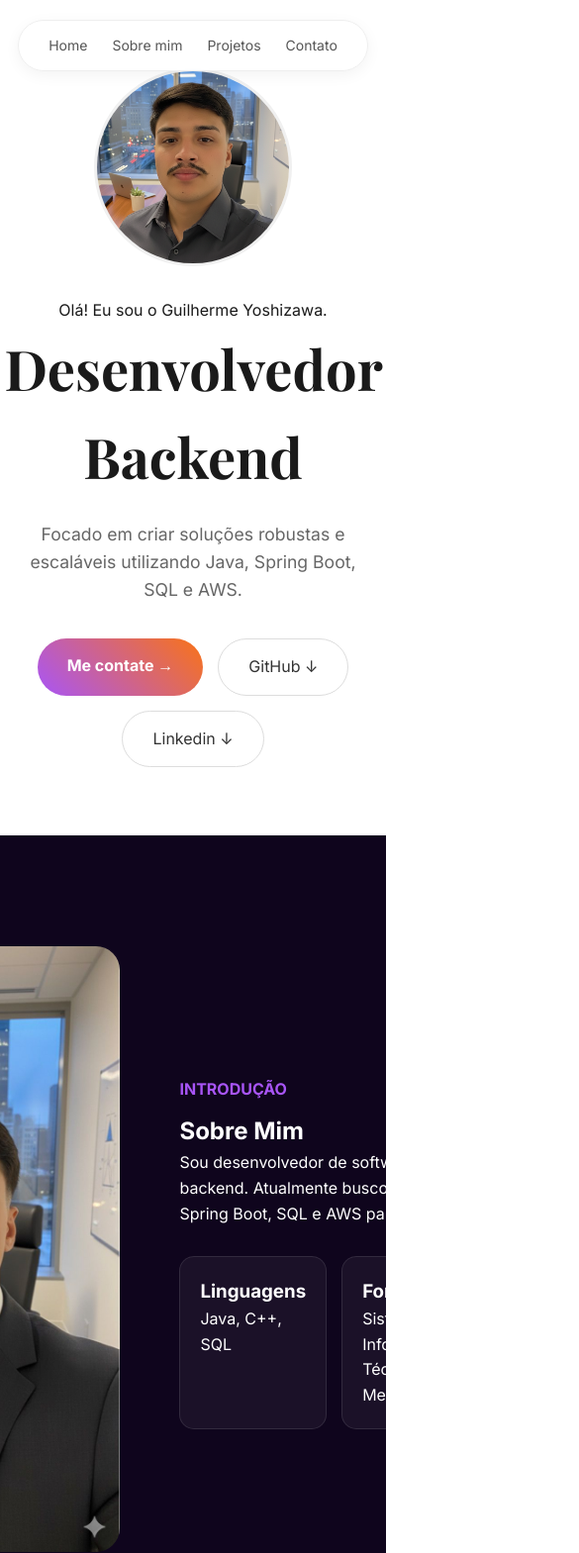
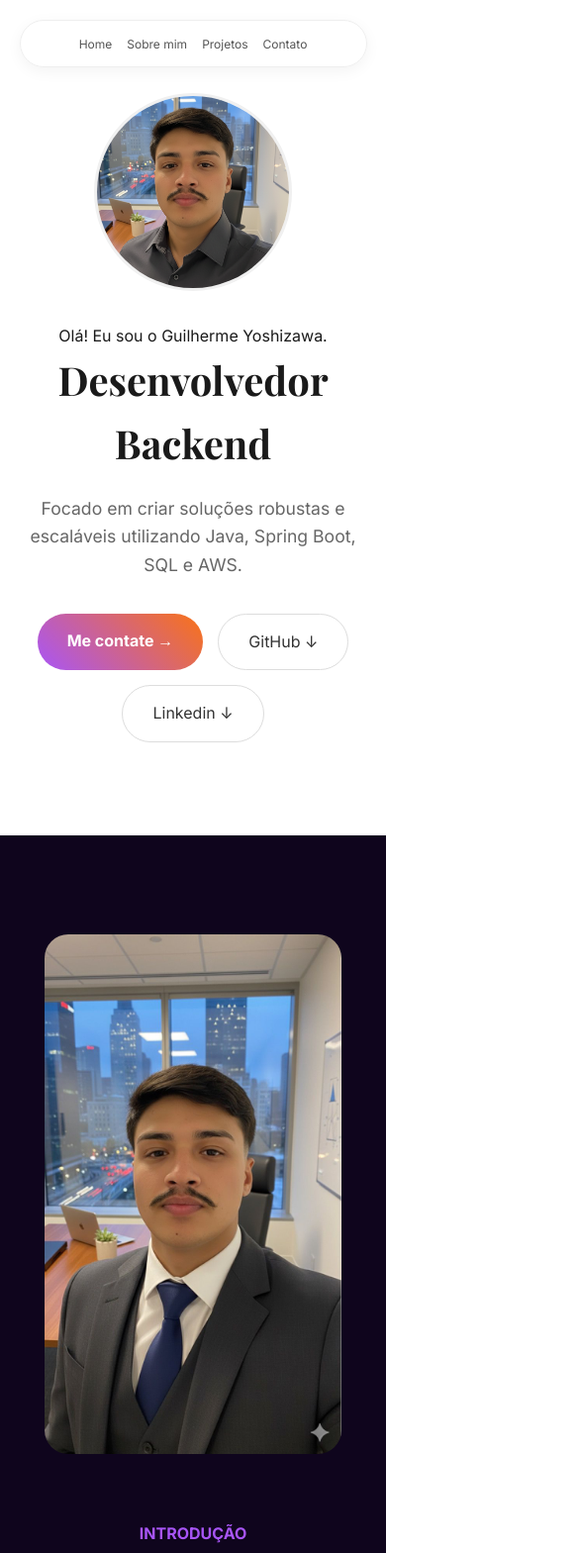
Before and after one commit to GuilhermeYoshizawaUMC/Portf-lio, a plain HTML site: page index.html in a window 390 px wide. Shown: the top 1569 px of the page at 99% size, 585 px wide, since content can reach past the window. Drawn offline with nearby package versions, Linux system fonts and the light colour scheme.

Commit message:
responsividade

```diff
--- a/style.css
+++ b/style.css
@@ -237,3 +237,50 @@ footer {
     color: #666;
     border-top: 1px solid rgba(255,255,255,0.05);
 }
+
+@media (max-width: 768px) {
+    h1 {
+        font-size: 2.5rem;
+    }
+
+    .container-sobre {
+        flex-direction: column;
+        text-align: center;
+        padding: 0 20px;
+    }
+
+    .foto-container-retangular img {
+        width: 100%;
+        max-width: 300px;
+    }
+
+    .cards-info {
+        flex-direction: column;
+        width: 100%;
+    }
+
+    .linha-input {
+        flex-direction: column;
+        gap: 15px;
+    }
+
+    .menu-pilula {
+        padding: 10px 20px;
+        width: 90%;
+    }
+
+    .menu-pilula ul {
+        gap: 15px;
+        justify-content: center;
+    }
+
+    .menu-pilula a {
+        font-size: 12px;
+    }
+
+    .captcha-box {
+        width: 100%;
+        justify-content: center;
+        flex-wrap: wrap;
+    }
+}
```
